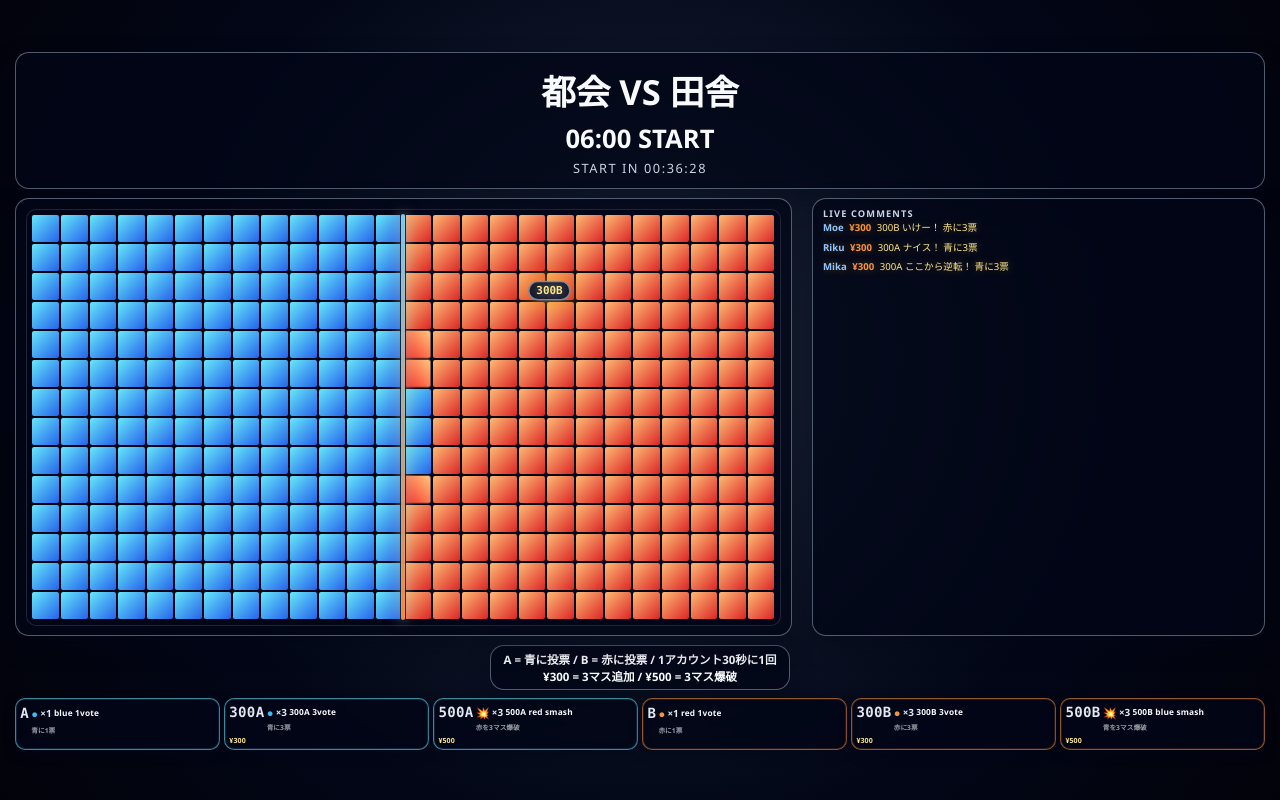
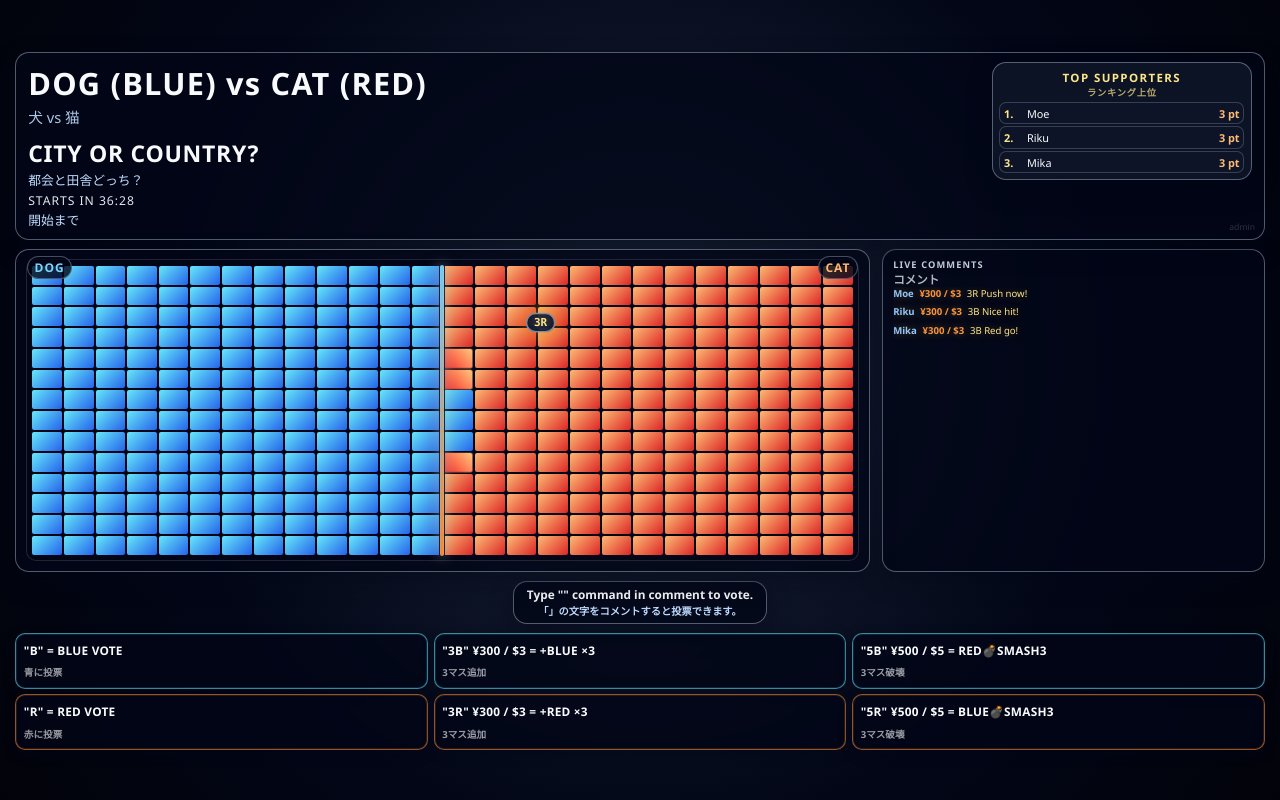
Before and after one commit to sakasakainfinity-dotcom/dot-war-live, a Next.js app: page / in a window 1280 px wide. Built offline with nearby package versions, Linux system fonts and the light colour scheme.

Commit message:
Revamp live HUD with bilingual layout and compact controls

```diff
--- a/src/app/globals.css
+++ b/src/app/globals.css
@@ -802,3 +802,148 @@ body {
     grid-template-columns: repeat(3, minmax(0, 1fr));
   }
 }
+
+/* Live UI refresh */
+.live-head {
+  padding: 0.6rem 0.75rem;
+  display: grid;
+  grid-template-columns: minmax(0, 1fr) 260px;
+  grid-template-rows: auto auto;
+  gap: 0.45rem 0.6rem;
+  align-items: start;
+  text-align: left;
+  position: relative;
+}
+
+.live-title-wrap { min-width: 0; }
+
+.live-title-en {
+  margin: 0;
+  font-size: clamp(1.2rem, 2.4vw, 2rem);
+  font-weight: 900;
+  letter-spacing: 0.04em;
+}
+
+.live-title-ja {
+  margin: 0.1rem 0 0;
+  font-size: clamp(0.72rem, 1.2vw, 0.92rem);
+  color: #bfdbfe;
+  opacity: 0.9;
+}
+
+.question-block { min-width: 0; }
+
+.live-status-main {
+  margin: 0.2rem 0 0;
+  font-size: clamp(1rem, 1.8vw, 1.5rem);
+  letter-spacing: 0.03em;
+}
+
+.live-status-ja {
+  margin: 0.08rem 0 0;
+  font-size: clamp(0.68rem, 1vw, 0.85rem);
+  color: #bfdbfe;
+}
+
+.live-status-sub {
+  margin: 0.16rem 0 0;
+  font-size: clamp(0.66rem, 0.95vw, 0.84rem);
+  letter-spacing: 0.08em;
+  color: #e2e8f0;
+}
+
+.ranking-panel {
+  grid-column: 2;
+  grid-row: 1 / span 2;
+  padding: 0.4rem;
+}
+
+.ranking-title { font-size: 0.72rem; }
+.ranking-title-ja { font-size: 0.58rem; }
+.ranking-row { font-size: 0.68rem; }
+
+.live-content { grid-template-columns: minmax(0, 1.45fr) minmax(220px, 0.65fr); }
+
+.live-grid-wrap { padding-right: 0; }
+
+.team-side-label {
+  position: absolute;
+  top: 0.45rem;
+  z-index: 3;
+  font-weight: 900;
+  font-size: 0.75rem;
+  letter-spacing: 0.08em;
+  padding: 0.12rem 0.4rem;
+  border-radius: 999px;
+  background: rgba(2, 6, 23, 0.8);
+  border: 1px solid rgba(148, 163, 184, 0.45);
+}
+
+.team-side-left { left: 0.75rem; color: #7dd3fc; }
+.team-side-right { right: 0.75rem; color: #fdba74; }
+
+.comment-side-panel { grid-template-rows: auto auto 1fr; }
+
+.operation-guide p:first-child { font-size: 0.74rem; }
+.operation-guide p:last-child { font-size: 0.64rem; color: #bfdbfe; }
+
+.command-dock-grid {
+  grid-template-columns: repeat(3, minmax(0, 1fr));
+  gap: 0.35rem;
+}
+
+.command-mini-card {
+  min-height: 56px;
+  grid-template-columns: 1fr;
+  grid-template-rows: auto auto;
+  gap: 0.15rem;
+  padding: 0.36rem 0.48rem;
+}
+
+.command-label-en {
+  font-size: 0.74rem;
+  line-height: 1.1;
+}
+
+.command-label-ja {
+  grid-column: auto;
+  font-size: 0.6rem;
+}
+
+.stealth-link {
+  position: absolute;
+  right: 0.55rem;
+  bottom: 0.35rem;
+  font-size: 0.54rem;
+  opacity: 0.28;
+  color: #94a3b8;
+  text-decoration: none;
+}
+
+.stealth-link:hover { opacity: 0.55; }
+
+.admin-question-pair {
+  display: grid;
+  grid-template-columns: 1fr 1fr;
+  gap: 0.45rem;
+}
+
+@media (max-width: 960px) {
+  .live-head {
+    grid-template-columns: 1fr;
+    grid-template-rows: auto auto auto;
+  }
+
+  .ranking-panel {
+    grid-column: 1;
+    grid-row: auto;
+  }
+
+  .command-dock-grid {
+    grid-template-columns: repeat(2, minmax(0, 1fr));
+  }
+
+  .admin-question-pair {
+    grid-template-columns: 1fr;
+  }
+}
--- a/src/components/BattleLayout.jsx
+++ b/src/components/BattleLayout.jsx
@@ -1,21 +1,23 @@
 'use client';
 
+import Link from 'next/link';
 import { useCallback, useEffect, useMemo, useRef, useState } from 'react';
 import { battleMockData } from '../lib/mockData';
 import { readLiveSettings } from '../lib/liveSettings';
 import { BattleGrid } from './BattleGrid';
 import { CommandBar } from './CommandGuideDock';
+import { TopRankingPanel } from './TopRankingPanel';
 
 const COMMAND_EFFECTS = {
-  A: { blueDelta: 1, redDelta: 0, target: 'blue', attack: false },
-  '300A': { blueDelta: 3, redDelta: 0, target: 'blue', attack: false },
-  '500A': { blueDelta: 0, redDelta: -3, target: 'red', attack: true },
-  B: { blueDelta: 0, redDelta: 1, target: 'red', attack: false },
-  '300B': { blueDelta: 0, redDelta: 3, target: 'red', attack: false },
-  '500B': { blueDelta: -3, redDelta: 0, target: 'blue', attack: true },
+  B: { blueDelta: 1, redDelta: 0 },
+  '3B': { blueDelta: 3, redDelta: 0 },
+  '5B': { blueDelta: 0, redDelta: -3 },
+  R: { blueDelta: 0, redDelta: 1 },
+  '3R': { blueDelta: 0, redDelta: 3 },
+  '5R': { blueDelta: -3, redDelta: 0 },
 };
 
-const CHAT_LINES = ['いけー！', '押し込め！', '守り切れ！', 'ここから逆転！', 'ナイス！'];
+const CHAT_LINES = ['Push now!', 'Hold line!', 'Blue go!', 'Red go!', 'Nice hit!'];
 const USERS = ['Kenji', 'Mika', 'Aoi', 'Sora', 'Riku', 'Moe', 'Yuto', 'Nana'];
 
 function pick(list) {
@@ -24,9 +26,7 @@ function pick(list) {
 
 function byCenterRowDistance(height) {
   const middle = Math.floor(height / 2);
-  return Array.from({ length: height }, (_, row) => row).sort(
-    (a, b) => Math.abs(a - middle) - Math.abs(b - middle),
-  );
+  return Array.from({ length: height }, (_, row) => row).sort((a, b) => Math.abs(a - middle) - Math.abs(b - middle));
 }
 
 function buildCaptureOrder(height, width, isBluePush) {
@@ -36,13 +36,7 @@ function buildCaptureOrder(height, width, isBluePush) {
     ? Array.from({ length: width - centerColumn }, (_, idx) => centerColumn + idx)
     : Array.from({ length: centerColumn }, (_, idx) => centerColumn - 1 - idx);
 
-  const order = [];
-  columns.forEach((col) => {
-    rows.forEach((row) => {
-      order.push({ row, col });
-    });
-  });
-  return order;
+  return columns.flatMap((col) => rows.map((row) => ({ row, col })));
 }
 
 function buildFrontlineGrid(baseGrid, totalBalance) {
@@ -79,26 +73,26 @@ function getPhase(settings, now = Date.now()) {
   return 'ended';
 }
 
-function formatHhMm(iso) {
-  const date = new Date(iso);
-  return date.toLocaleTimeString('ja-JP', { hour: '2-digit', minute: '2-digit', hour12: false });
+function formatCountdown(ms) {
+  const totalSec = Math.max(0, Math.floor(ms / 1000));
+  const mm = String(Math.floor((totalSec % 3600) / 60)).padStart(2, '0');
+  const ss = String(totalSec % 60).padStart(2, '0');
+  return `${mm}:${ss}`;
 }
 
-function formatCountdown(ms) {
-  const totalSec = Math.max(0, Math.floor(ms / 1000));
-  const hh = String(Math.floor(totalSec / 3600)).padStart(2, '0');
-  const mm = String(Math.floor((totalSec % 3600) / 60)).padStart(2, '0');
-  const ss = String(totalSec % 60).padStart(2, '0');
-  return `${hh}:${mm}:${ss}`;
+function commandPoint(commandCode) {
+  if (commandCode.startsWith('5')) return 5;
+  if (commandCode.startsWith('3')) return 3;
+  return 1;
 }
 
 const COMMANDS = [
-  { code: 'A', team: 'blue', icon: '●', count: 1, labelEn: 'blue 1vote', labelJa: '青に1票' },
-  { code: '300A', team: 'blue', icon: '●', count: 3, labelEn: '300A 3vote', labelJa: '青に3票', priceLabel: '¥300' },
-  { code: '500A', team: 'blue', icon: '💥', count: 3, labelEn: '500A red smash', labelJa: '赤を3マス爆破', priceLabel: '¥500' },
-  { code: 'B', team: 'red', icon: '●', count: 1, labelEn: 'red 1vote', labelJa: '赤に1票' },
-  { code: '300B', team: 'red', icon: '●', count: 3, labelEn: '300B 3vote', labelJa: '赤に3票', priceLabel: '¥300' },
-  { code: '500B', team: 'red', icon: '💥', count: 3, labelEn: '500B blue smash', labelJa: '青を3マス爆破', priceLabel: '¥500' },
+  { code: 'B', team: 'blue', labelEn: '"B" = BLUE VOTE', labelJa: '青に投票' },
+  { code: '3B', team: 'blue', labelEn: '"3B" ¥300 / $3 = +BLUE ×3', labelJa: '3マス追加' },
+  { code: '5B', team: 'blue', labelEn: '"5B" ¥500 / $5 = RED💣SMASH3', labelJa: '3マス破壊' },
+  { code: 'R', team: 'red', labelEn: '"R" = RED VOTE', labelJa: '赤に投票' },
+  { code: '3R', team: 'red', labelEn: '"3R" ¥300 / $3 = +RED ×3', labelJa: '3マス追加' },
+  { code: '5R', team: 'red', labelEn: '"5R" ¥500 / $5 = BLUE💣SMASH3', labelJa: '3マス破壊' },
 ];
 
 export function BattleLayout({ data = battleMockData }) {
@@ -115,17 +109,9 @@ export function BattleLayout({ data = battleMockData }) {
   }, []);
 
   useEffect(() => {
-    const reload = (event) => {
-      if (event?.detail) {
-        setSettings(event.detail);
-      } else {
-        setSettings(readLiveSettings());
-      }
-    };
-
+    const reload = (event) => setSettings(event?.detail || readLiveSettings());
     window.addEventListener('storage', reload);
     window.addEventListener('dot-war-live:settings-updated', reload);
-
     return () => {
       window.removeEventListener('storage', reload);
       window.removeEventListener('dot-war-live:settings-updated', reload);
@@ -136,18 +122,11 @@ export function BattleLayout({ data = battleMockData }) {
     ({ commandCode, user, text, amount = '' }) => {
       const effect = COMMAND_EFFECTS[commandCode];
       if (!effect) return;
-
-      const isSuperChat = commandCode.startsWith('300') || commandCode.startsWith('500');
+      const isSuperChat = commandCode.startsWith('3') || commandCode.startsWith('5');
       const userKey = user.id || `${user.platform}:${user.name}`;
       const lastVoteAt = voteCooldownRef.current.get(userKey) ?? 0;
-      const elapsed = Date.now() - lastVoteAt;
-
-      if (!isSuperChat && elapsed < 30_000) {
-        return;
-      }
-      if (!isSuperChat) {
-        voteCooldownRef.current.set(userKey, Date.now());
-      }
+      if (!isSuperChat && Date.now() - lastVoteAt < 30_000) return;
+      if (!isSuperChat) voteCooldownRef.current.set(userKey, Date.now());
 
       const width = data.grid[0]?.length ?? 0;
       const height = data.grid.length;
@@ -156,7 +135,6 @@ export function BattleLayout({ data = battleMockData }) {
       const entry = {
         id: `${Date.now()}-${Math.random()}`,
         user: user.name,
-        platform: user.platform,
         text,
         amount,
         commandCode,
@@ -164,11 +142,9 @@ export function BattleLayout({ data = battleMockData }) {
         createdAt: Date.now(),
       };
 
-      setComments((prev) => [entry, ...prev].slice(0, 50));
+      setComments((prev) => [entry, ...prev].slice(0, 80));
       setFlyingComments((prev) => [...prev, entry]);
-      setTimeout(() => {
-        setFlyingComments((prev) => prev.filter((item) => item.id !== entry.id));
-      }, isSuperChat ? 2000 : 1200);
+      setTimeout(() => setFlyingComments((prev) => prev.filter((item) => item.id !== entry.id)), isSuperChat ? 2000 : 1200);
     },
     [data.grid],
   );
@@ -177,11 +153,11 @@ export function BattleLayout({ data = battleMockData }) {
     const ticker = setInterval(() => {
       const command = pick(COMMANDS);
       const userName = pick(USERS);
-      const superAmount = command.code.startsWith('300') ? '¥300' : command.code.startsWith('500') ? '¥500' : '';
+      const superAmount = command.code.startsWith('3') ? '¥300 / $3' : command.code.startsWith('5') ? '¥500 / $5' : '';
       applyCommand({
         commandCode: command.code,
         user: { id: `${userName.toLowerCase()}-id`, name: userName, platform: 'youtube' },
-        text: `${command.code} ${pick(CHAT_LINES)} ${command.labelJa}`,
+        text: `${command.code} ${pick(CHAT_LINES)}`,
         amount: superAmount,
       });
     }, 1800);
@@ -194,29 +170,35 @@ export function BattleLayout({ data = battleMockData }) {
   const elapsedLiveSec = Math.max(0, Math.floor((nowMs - startAtMs) / 1000));
   const periodIndex = Math.min(5, Math.floor(elapsedLiveSec / settings.periodDurationSec));
   const currentQuestion = settings.questions[periodIndex] ?? settings.questions[0];
+  const periodRemainingSec = Math.max(0, settings.periodDurationSec - (elapsedLiveSec % settings.periodDurationSec));
+  const periodTime = formatCountdown(periodRemainingSec * 1000);
 
-  const statusHeadline =
+  const statusEn =
     phase === 'pre_live'
-      ? `${formatHhMm(settings.startAt)} START`
+      ? `STARTS IN ${formatCountdown(startAtMs - nowMs)}`
       : phase === 'live'
-        ? currentQuestion
+        ? `PERIOD ${periodIndex + 1} / 6 • ENDS IN ${periodTime}`
         : phase === 'ended'
-          ? '配信は終了しました'
-          : '配信開始をお待ちください';
+          ? 'FINAL PERIOD ENDED'
+          : 'WAITING FOR LIVE';
 
-  const statusSubline =
-    phase === 'pre_live'
-      ? `START IN ${formatCountdown(startAtMs - nowMs)}`
-      : phase === 'live'
-        ? `PERIOD ${periodIndex + 1} / 6`
-        : phase === 'ended'
-          ? 'FINAL PERIOD COMPLETED'
-          : `START AT ${formatHhMm(settings.startAt)}`;
+  const statusJa = phase === 'live' ? `残り ${periodTime}` : phase === 'pre_live' ? '開始まで' : '待機中';
 
   const sortedComments = [...comments].sort((a, b) => {
     if (a.isSuperChat !== b.isSuperChat) return a.isSuperChat ? -1 : 1;
     return b.createdAt - a.createdAt;
   });
+
+  const ranking = Object.entries(
+    comments.reduce((acc, c) => {
+      acc[c.user] = (acc[c.user] ?? 0) + commandPoint(c.commandCode);
+      return acc;
+    }, {}),
+  )
+    .map(([name, point]) => ({ name, point }))
+    .sort((a, b) => b.point - a.point)
+    .slice(0, 5)
+    .map((entry, index) => ({ rank: index + 1, ...entry }));
 
   const grid = useMemo(() => buildFrontlineGrid(data.grid, totalBalance), [data.grid, totalBalance]);
 
@@ -224,19 +206,30 @@ export function BattleLayout({ data = battleMockData }) {
     <main className="hud-root">
       <div className="hud-stage live-mode-stage">
         <header className="live-head panel">
-          <h1>{settings.title}</h1>
-          <p className="live-status-main">{statusHeadline}</p>
-          <p className="live-status-sub">{statusSubline}</p>
+          <div className="live-title-wrap">
+            <p className="live-title-en">{settings.titleEn}</p>
+            <p className="live-title-ja">{settings.titleJa}</p>
+          </div>
+          <TopRankingPanel ranking={ranking} />
+          <div className="question-block">
+            <p className="live-status-main">{currentQuestion.en}</p>
+            <p className="live-status-ja">{currentQuestion.ja}</p>
+            <p className="live-status-sub">{statusEn}</p>
+            <p className="live-status-ja">{statusJa}</p>
+          </div>
+          <Link href="/admin" className="stealth-link">admin</Link>
         </header>
 
         <section className="live-content">
           <div className="live-grid-wrap">
+            <div className="team-side-label team-side-left">{settings.blueTeamEn}</div>
+            <div className="team-side-label team-side-right">{settings.redTeamEn}</div>
             <BattleGrid grid={grid} />
             <div className="flight-overlay" aria-hidden>
               {flyingComments.map((flight) => (
                 <span
                   key={flight.id}
-                  className={`flight-chip ${flight.commandCode.includes('B') ? 'flight-to-red' : ''} ${flight.commandCode.includes('500') ? 'flight-attack' : ''} ${flight.isSuperChat ? 'flight-super' : ''}`}
+                  className={`flight-chip ${flight.commandCode.includes('R') ? 'flight-to-red' : ''} ${flight.commandCode.includes('5') ? 'flight-attack' : ''} ${flight.isSuperChat ? 'flight-super' : ''}`}
                 >
                   {flight.commandCode}
                 </span>
@@ -246,11 +239,12 @@ export function BattleLayout({ data = battleMockData }) {
 
           <aside className="panel comment-side-panel">
             <p className="comment-log-title hud-main-text">LIVE COMMENTS</p>
+            <p className="hud-sub-text">コメント</p>
             <div className="comment-scroll">
               {sortedComments.length === 0 ? (
                 <p className="comment-line">
                   <strong>System</strong>
-                  <span>コメント待機中...</span>
+                  <span>Waiting comments...</span>
                 </p>
               ) : (
                 sortedComments.map((comment) => (
@@ -266,8 +260,8 @@ export function BattleLayout({ data = battleMockData }) {
         </section>
 
         <section className="panel operation-guide">
-          <p>A = 青に投票 / B = 赤に投票 / 1アカウント30秒に1回</p>
-          <p>¥300 = 3マス追加 / ¥500 = 3マス爆破</p>
+          <p>Type "" command in comment to vote.</p>
+          <p>「」の文字をコメントすると投票できます。</p>
         </section>
 
         <CommandBar commands={COMMANDS} />
--- a/src/components/CommandGuideDock.jsx
+++ b/src/components/CommandGuideDock.jsx
@@ -1,21 +1,17 @@
 const defaultCommands = [
-  { code: 'A', team: 'blue', icon: '●', count: 1, labelEn: 'A blue 1vote', labelJa: '青に1票' },
-  { code: '300A', team: 'blue', icon: '●', count: 3, labelEn: '300A 3 vote', labelJa: '青に3票', priceLabel: '¥300 / $3' },
-  { code: '500A', team: 'blue', icon: '💥', count: 3, labelEn: '500A red smash', labelJa: '赤を3マス爆破', priceLabel: '¥500 / $5' },
-  { code: 'B', team: 'red', icon: '●', count: 1, labelEn: 'B red 1 vote', labelJa: '赤に1票' },
-  { code: '300B', team: 'red', icon: '●', count: 3, labelEn: '300B 3 vote', labelJa: '赤に3票', priceLabel: '¥300 / $3' },
-  { code: '500B', team: 'red', icon: '💥', count: 3, labelEn: '500B blue smash', labelJa: '青を3マス爆破', priceLabel: '¥500 / $5' },
+  { code: 'B', team: 'blue', labelEn: '"B" = BLUE VOTE', labelJa: '青に投票' },
+  { code: '3B', team: 'blue', labelEn: '"3B" ¥300 / $3 = +BLUE ×3', labelJa: '3マス追加' },
+  { code: '5B', team: 'blue', labelEn: '"5B" ¥500 / $5 = RED💣SMASH3', labelJa: '3マス破壊' },
+  { code: 'R', team: 'red', labelEn: '"R" = RED VOTE', labelJa: '赤に投票' },
+  { code: '3R', team: 'red', labelEn: '"3R" ¥300 / $3 = +RED ×3', labelJa: '3マス追加' },
+  { code: '5R', team: 'red', labelEn: '"5R" ¥500 / $5 = BLUE💣SMASH3', labelJa: '3マス破壊' },
 ];
 
 function CommandCard({ command }) {
   return (
     <section className={`panel command-mini-card command-mini-card-${command.team}`}>
-      <span className="command-code">{command.code}</span>
-      <span className={`command-symbol command-symbol-${command.team}`}>{command.icon}</span>
-      <span className="command-count">×{command.count}</span>
       <span className="command-label-en hud-main-text">{command.labelEn}</span>
       <span className="command-label-ja hud-sub-text">{command.labelJa}</span>
-      {command.priceLabel ? <span className="command-price hud-main-text">{command.priceLabel}</span> : null}
     </section>
   );
 }
--- a/src/components/TopRankingPanel.jsx
+++ b/src/components/TopRankingPanel.jsx
@@ -3,14 +3,14 @@ export function TopRankingPanel({ ranking }) {
     <section className="panel ranking-panel">
       <div className="ranking-head">
         <p className="ranking-title hud-main-text">TOP SUPPORTERS</p>
-        <p className="ranking-title-ja hud-sub-text">支援ランキング</p>
+        <p className="ranking-title-ja hud-sub-text">ランキング上位</p>
       </div>
       <ul>
-        {ranking.slice(0, 3).map((entry) => (
-          <li key={entry.rank} className="ranking-row">
+        {(ranking?.length ? ranking : [{ rank: 1, name: '-', point: 0 }]).slice(0, 5).map((entry) => (
+          <li key={`${entry.rank}-${entry.name}`} className="ranking-row">
             <span className="ranking-rank">{entry.rank}.</span>
             <span className="ranking-name">{entry.name}</span>
-            <span className="ranking-amount">{entry.amount}</span>
+            <span className="ranking-amount">{entry.point} pt</span>
           </li>
         ))}
       </ul>
```
Also changed, not shown: src/app/admin/page.jsx (+45 -14 lines), src/lib/liveSettings.js.
